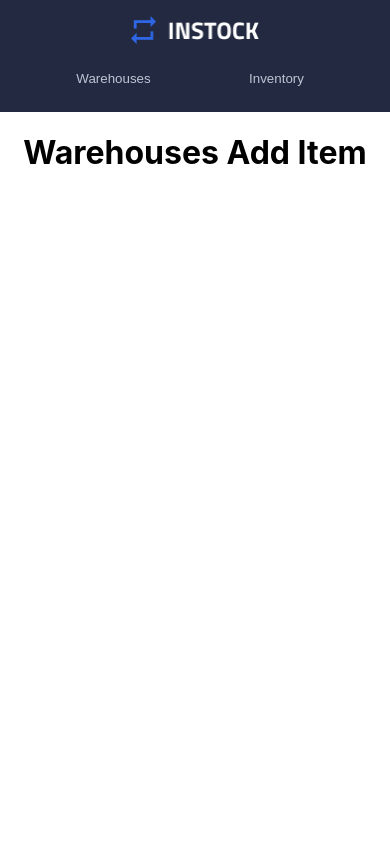
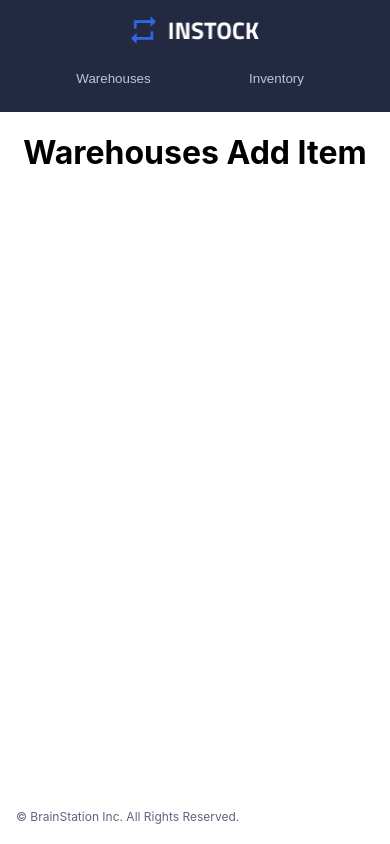
Before and after one commit to TonySMK/InStock_Group2-Client, a React (Create React App) app: page /warehouses/add in a window 390 px wide. Built offline with nearby package versions, Linux system fonts and the light colour scheme.

Commit message:
Front-End: Footer Component (Responsive)

```diff
--- a/src/App.js
+++ b/src/App.js
@@ -9,8 +9,8 @@ import Warehouses from "./Pages/Warehouses/Warehouses";
 import WarehousesAddItem from "./Pages/WarehousesAddItem/WarehousesAddItem";
 import WarehousesDetails from "./Pages/WarehousesDetails/WarehousesDetails";
 import WarehousesEditItem from "./Pages/WarehousesEditItem/WarehousesEditItem";
-import Header from "../src/Components/Header/Header"
-
+import Header from "../src/Components/Header/Header";
+import Footer from "../src/Components/Footer/Footer";
 
 function App() {
   return (
@@ -28,6 +28,7 @@ function App() {
           <Route path="/warehouses/add" element={<WarehousesAddItem/>}></Route>
         </Routes>
       </BrowserRouter>
+      <Footer></Footer>
     </div>
   );
 }
--- /dev/null
+++ b/src/Components/Footer/Footer.js
@@ -0,0 +1,13 @@
+import './Footer.scss'
+
+function Footer () {
+    return (
+        <>
+            <footer className = 'footer'>
+                <p className = 'footer__text'>&copy; BrainStation Inc. All Rights Reserved.</p>
+            </footer>
+        </>
+    )
+}
+
+export default Footer
--- /dev/null
+++ b/src/Components/Footer/Footer.scss
@@ -0,0 +1,22 @@
+@import "../../Styles/Partials/variables";
+@import "../../Styles/Partials/mixins";
+
+
+.footer {
+    position: absolute;
+    bottom: 0.5rem;
+    left: 0;
+    text-align: left;
+    margin: 0 1rem 0 1rem;
+    @include tablet {
+        margin: 0 1.5rem 0 1.5rem;
+    }
+    @include desktop {
+        margin-left: calc((100% - 63.75rem)/2)
+    }
+
+    &__text {
+        font-size: 0.75rem;
+        color: $S-slate;
+    }
+}
```
